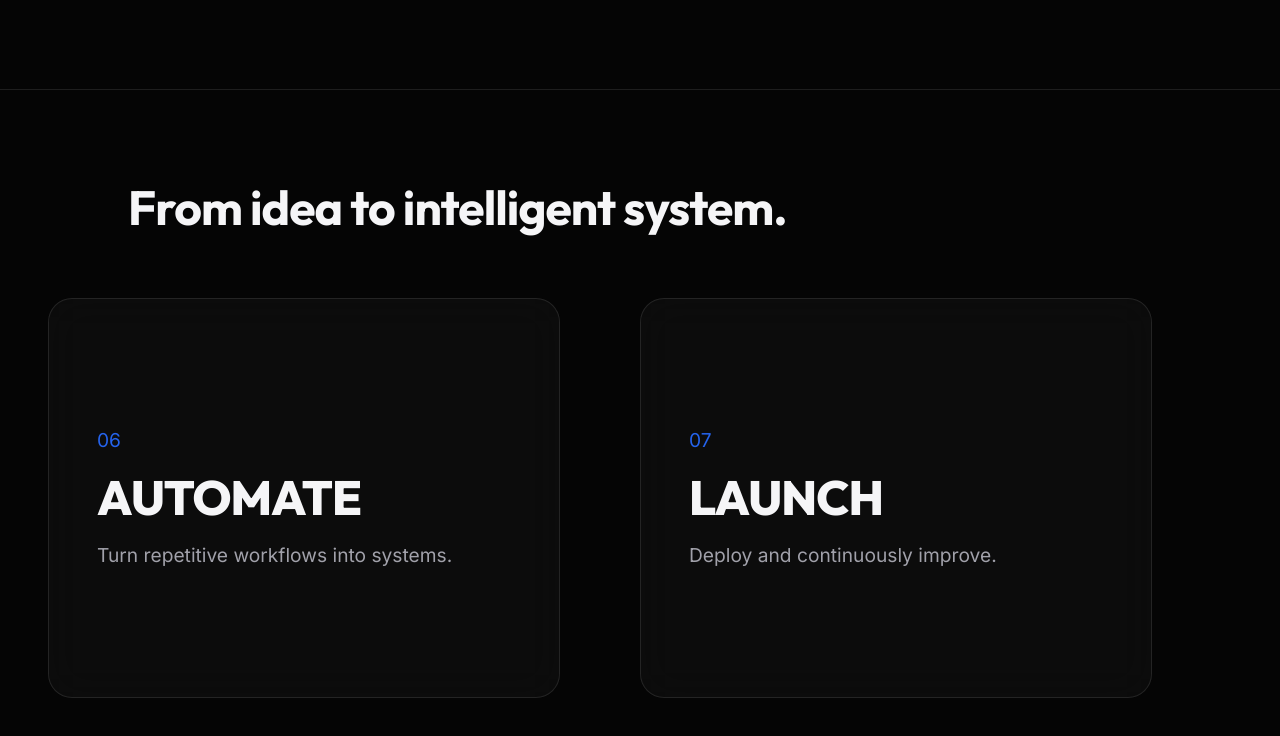
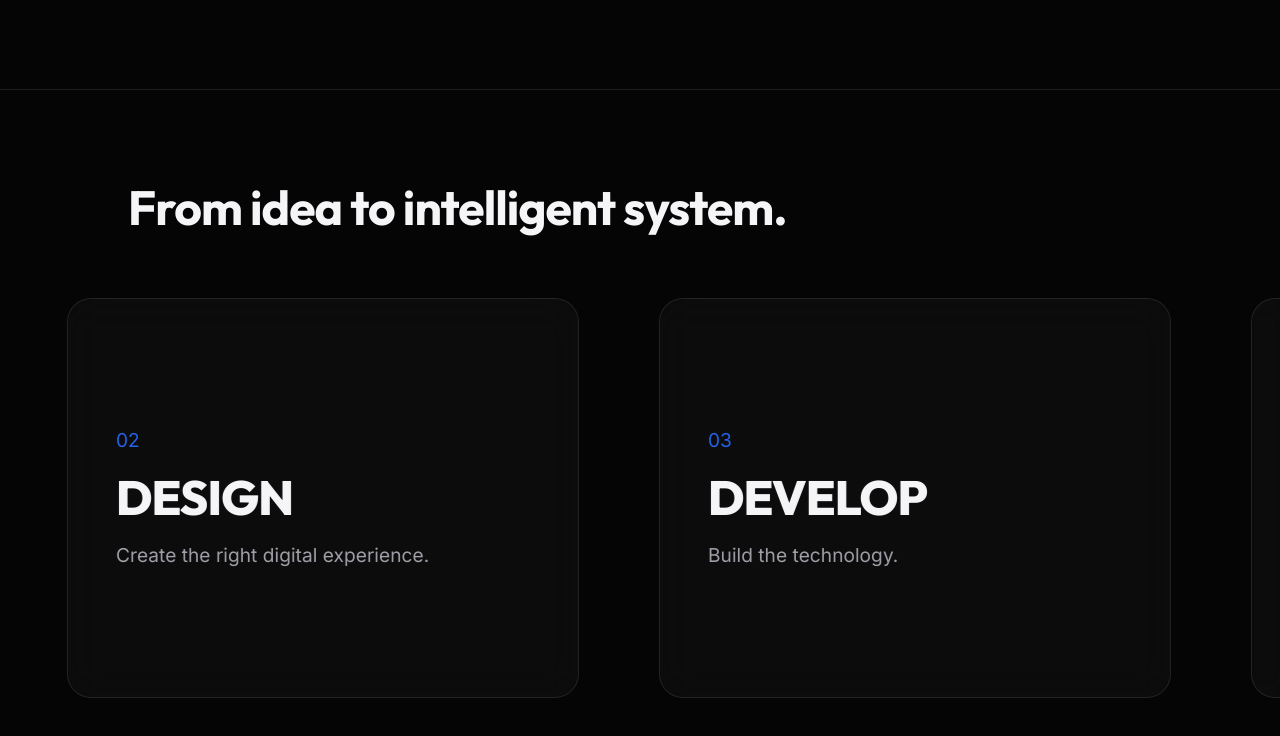
Before and after one commit to hellodework-lang/company-site-, a Next.js app: page / in a window 1280 px wide. Shown: the part 2711-3447 px from the top of the page. Built offline with nearby package versions, Linux system fonts and the light colour scheme.

Commit message:
Fix Framer Motion jumping over middle cards and bulletproof horizontal flexbox layout

```diff
--- a/src/app/page.tsx
+++ b/src/app/page.tsx
@@ -31,7 +31,7 @@ export default function Home() {
   // 2. Horizontal Scroll (Moved down)
   const horizontalRef = useRef(null);
   const { scrollYProgress: horizontalScroll } = useScroll({ target: horizontalRef, offset: ["start start", "end end"] });
-  const horizontalX = useTransform(horizontalScroll, [0, 1], ["0%", "calc(-100% + 100vw)"]);
+  const horizontalX = useTransform(horizontalScroll, [0, 1], ["0%", "-75%"]);
 
   // 4. Pinned AI Workflow
   const workflowRef = useRef(null);
@@ -160,7 +160,7 @@ export default function Home() {
           <div style={{ padding: '0 10vw', marginBottom: '4rem' }}>
              <h2 style={{ fontSize: '3rem' }}>From idea to intelligent system.</h2>
           </div>
-          <motion.div style={{ x: horizontalX, display: 'flex', gap: '5rem', padding: '0 10vw', width: 'max-content' }}>
+          <motion.div style={{ x: horizontalX, display: 'flex', flexWrap: 'nowrap', gap: '5rem', padding: '0 10vw', width: 'max-content' }}>
             {[
               { num: '01', title: 'IDEA', desc: 'Understand the business problem.' },
               { num: '02', title: 'DESIGN', desc: 'Create the right digital experience.' },
@@ -170,7 +170,7 @@ export default function Home() {
               { num: '06', title: 'AUTOMATE', desc: 'Turn repetitive workflows into systems.' },
               { num: '07', title: 'LAUNCH', desc: 'Deploy and continuously improve.' }
             ].map((card, i) => (
-              <div key={i} className="glass-panel" style={{ minWidth: '40vw', height: '50vh', display: 'flex', flexDirection: 'column', justifyContent: 'center', padding: '3rem' }}>
+              <div key={i} className="glass-panel" style={{ flex: '0 0 40vw', width: '40vw', height: '50vh', display: 'flex', flexDirection: 'column', justifyContent: 'center', padding: '3rem' }}>
                 <span style={{ fontSize: '1.2rem', color: 'var(--accent)', marginBottom: '1rem' }}>{card.num}</span>
                 <h3 style={{ fontSize: '3rem', fontWeight: 800, marginBottom: '1rem' }}>{card.title}</h3>
                 <p style={{ fontSize: '1.2rem', color: 'var(--secondary)' }}>{card.desc}</p>
```
